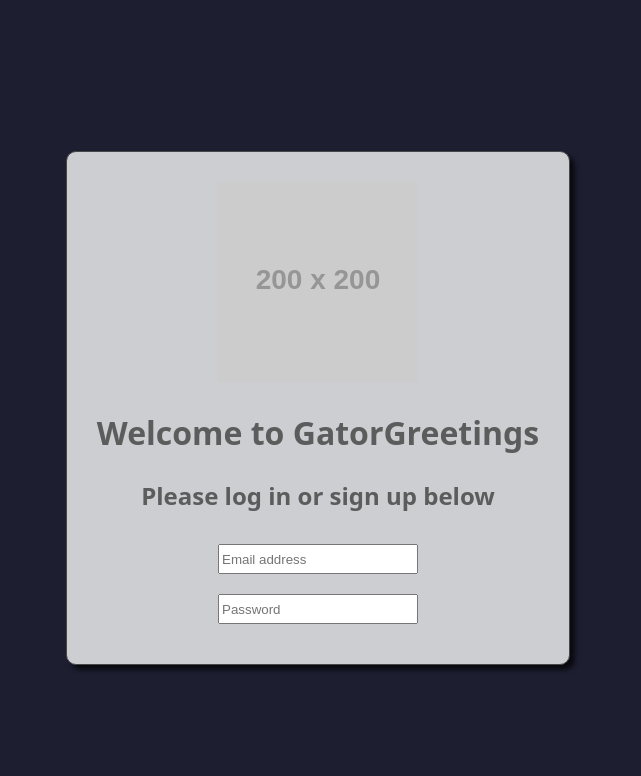
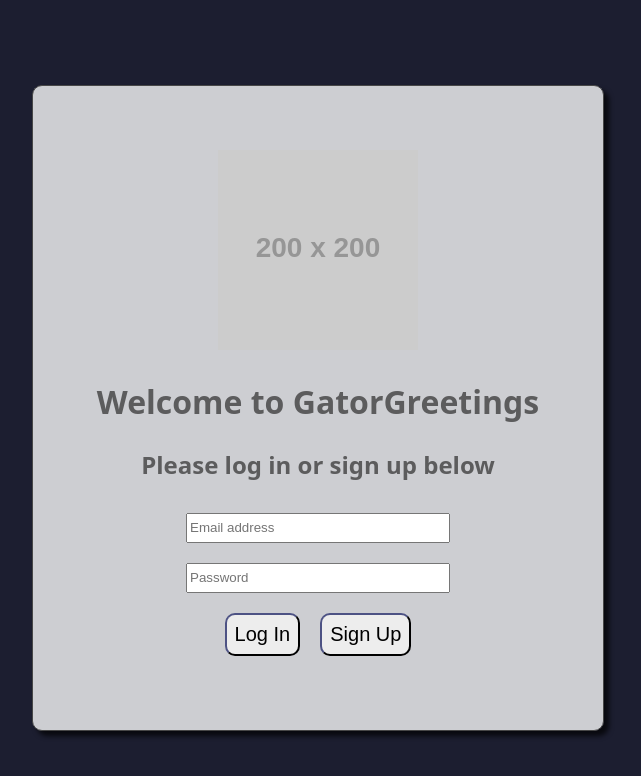
Before and after one commit to samgator/gator-greetings, a React (Vite) app in the folder react-apps/: page / in a window 1280 px wide. Shown: the top 776 px of the page, without its empty margins (322-963 px from the left). Built offline with nearby package versions, Linux system fonts and the light colour scheme.

Commit message:
Added buttons for log in and sign up (no functionality)

```diff
--- a/react-apps/src/Login.jsx
+++ b/react-apps/src/Login.jsx
@@ -7,6 +7,10 @@
                 <h2>Please log in or sign up below</h2>
                 <div><input type="text" placeholder="Email address"/></div>
                 <div><input type="password" placeholder="Password"/></div>
+                <div>
+                    <button className="loginBTN">Log In</button>
+                    <button className="loginBTN">Sign Up</button>
+                </div>
             </div>
         </div>
     );
--- a/react-apps/src/index.css
+++ b/react-apps/src/index.css
@@ -3,8 +3,8 @@
   line-height: 1.5;
   font-weight: 400;
 
-  color: rgba(51, 51, 51, 0.733);
-  background-color: #1d1f31;
+  color: hsla(0, 0%, 20%, 0.733);
+  background-color: hsl(234, 26%, 15%);
 
   font-synthesis: none;
   text-rendering: optimizeLegibility;
@@ -17,6 +17,7 @@
   justify-content: center;
   align-items: center;
   min-height: 100vh;
+  min-width: 50vw;
 }
 
 .login{
@@ -24,12 +25,33 @@
   border: 1px solid rgb(71, 71, 71);
   border-radius: 10px;
   box-shadow: 5px 5px 5px hsla(0, 0%, 0%, 0.705);
-  padding: 30px;
+  padding: 5vw;
   text-align: center;
 }
 
 input{
-  width: 15vw;
+  width: 20vw;
   height: 3vh;
   margin: 10px;
 }
+
+.loginBTN{
+  background-color: hsl(0, 0%, 93%);
+  border-width: 2px;
+  border-color: hsl(234, 26%, 15%);
+  font-size: 20px;
+  padding: 8px;
+  margin: 10px;
+  border-radius: 10px;
+  transition-duration: 0.3s;
+}
+
+.loginBTN:hover{
+  background-color: hsl(234, 26%, 15%);
+  color: white;
+}
+
+.loginBTN:active{
+  background-color: hsl(236, 12%, 25%);
+  transition-duration: 0s;
+}
```
